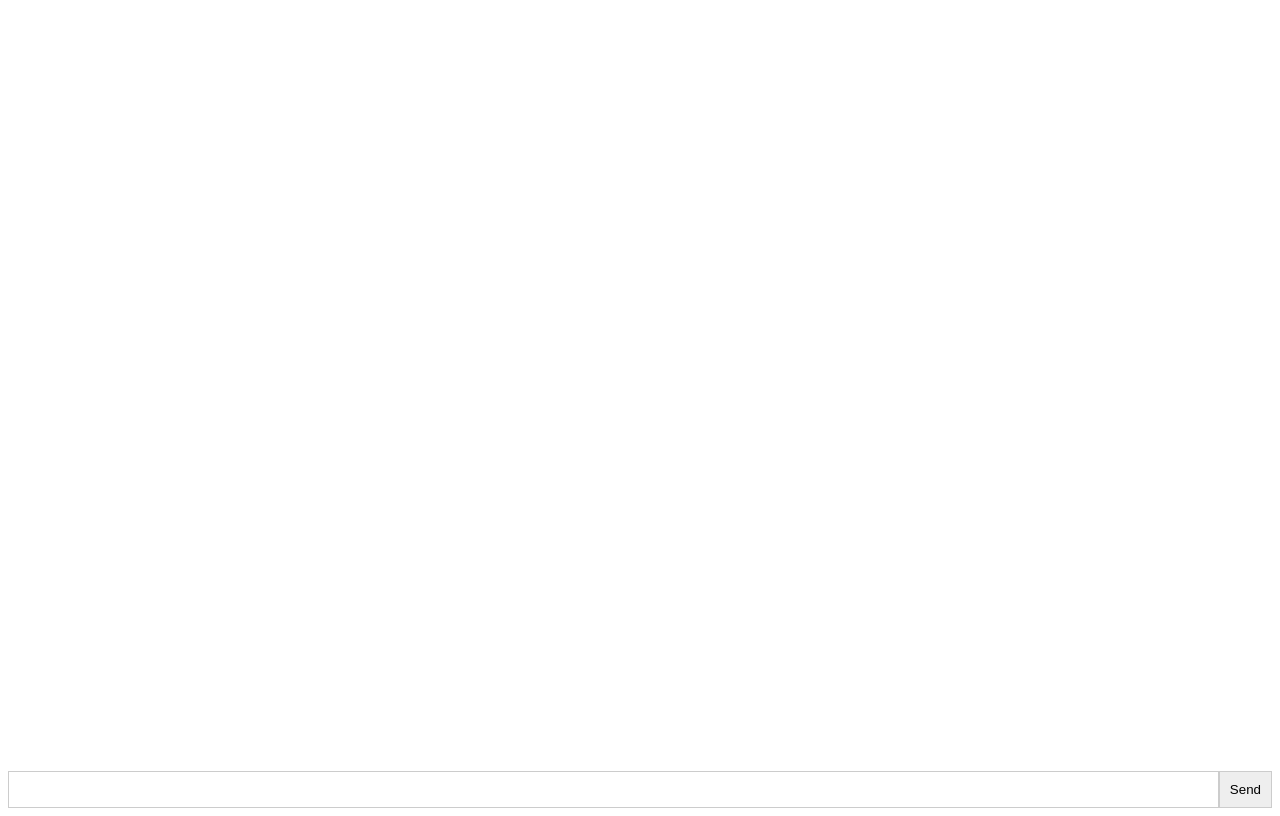
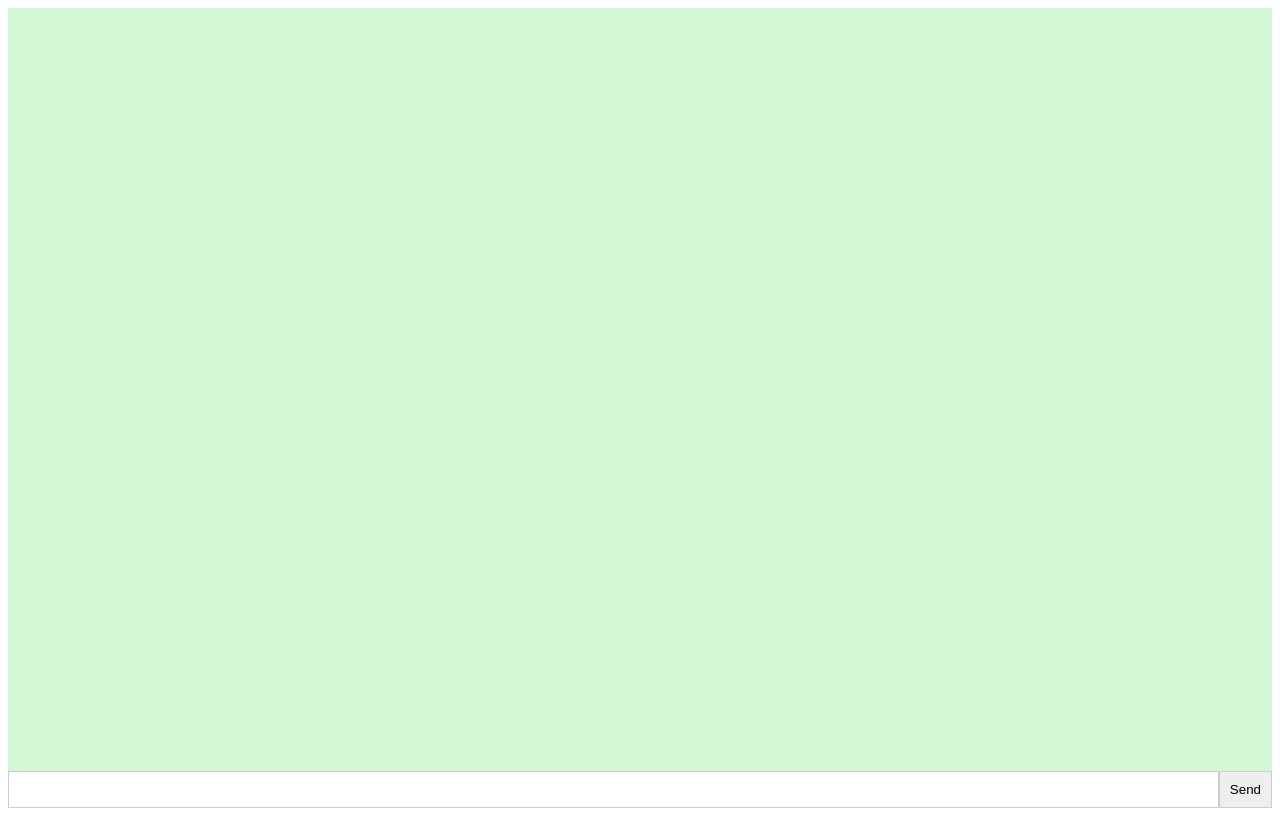
Before and after one commit to 23FI084NakamuraTakato/express-hello-world, a website: page public/index.html in a window 1280 px wide. Drawn offline with Linux system fonts and the light colour scheme.

Commit message:
adhsjdjasbjbd

```diff
--- a/public/index.html
+++ b/public/index.html
@@ -11,6 +11,7 @@
         height: 100vh;
       }
       .messages {
+        background-color: #d4f7d4;
         flex: 1;
         overflow-y: auto;
         list-style: none;
```
